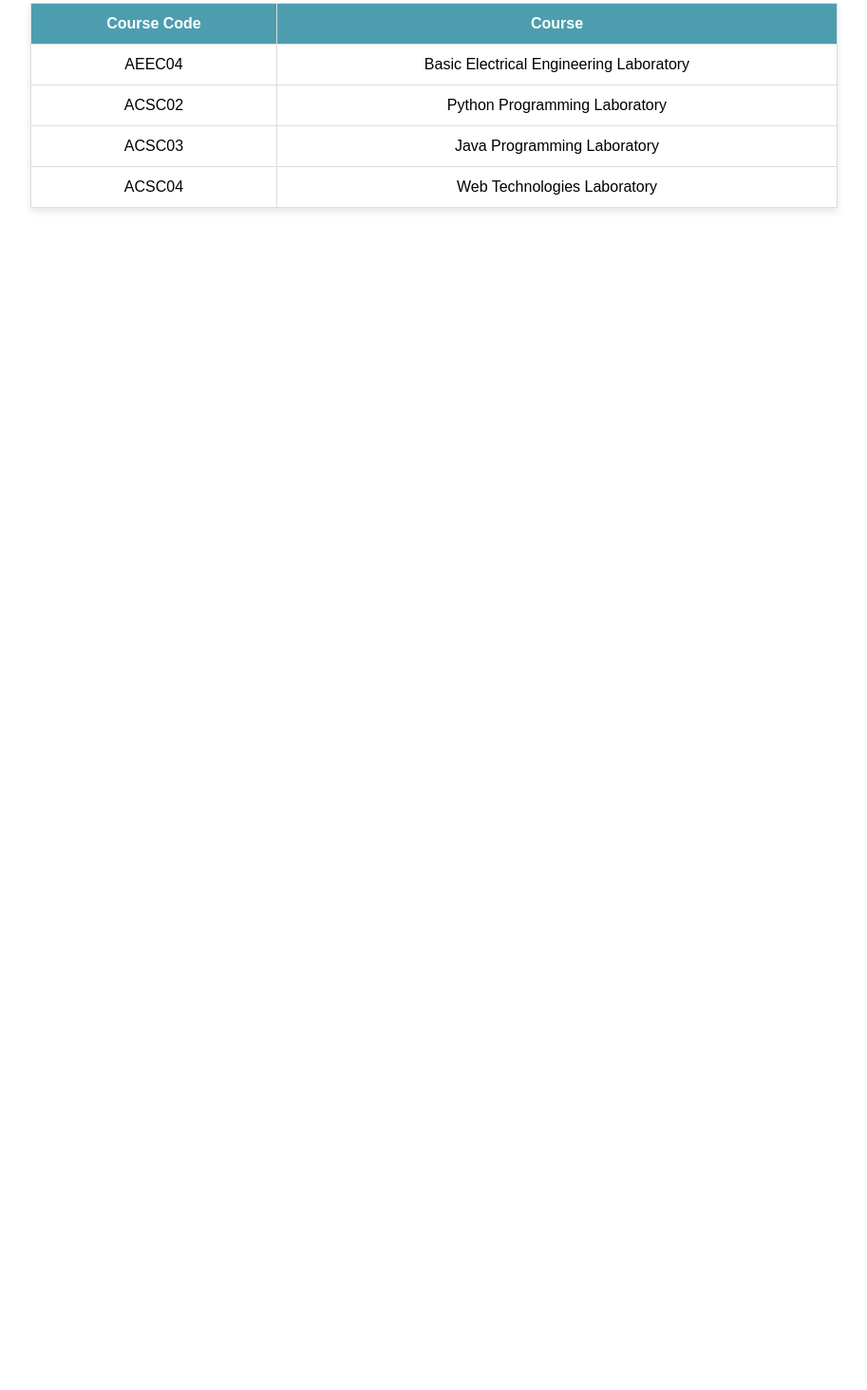
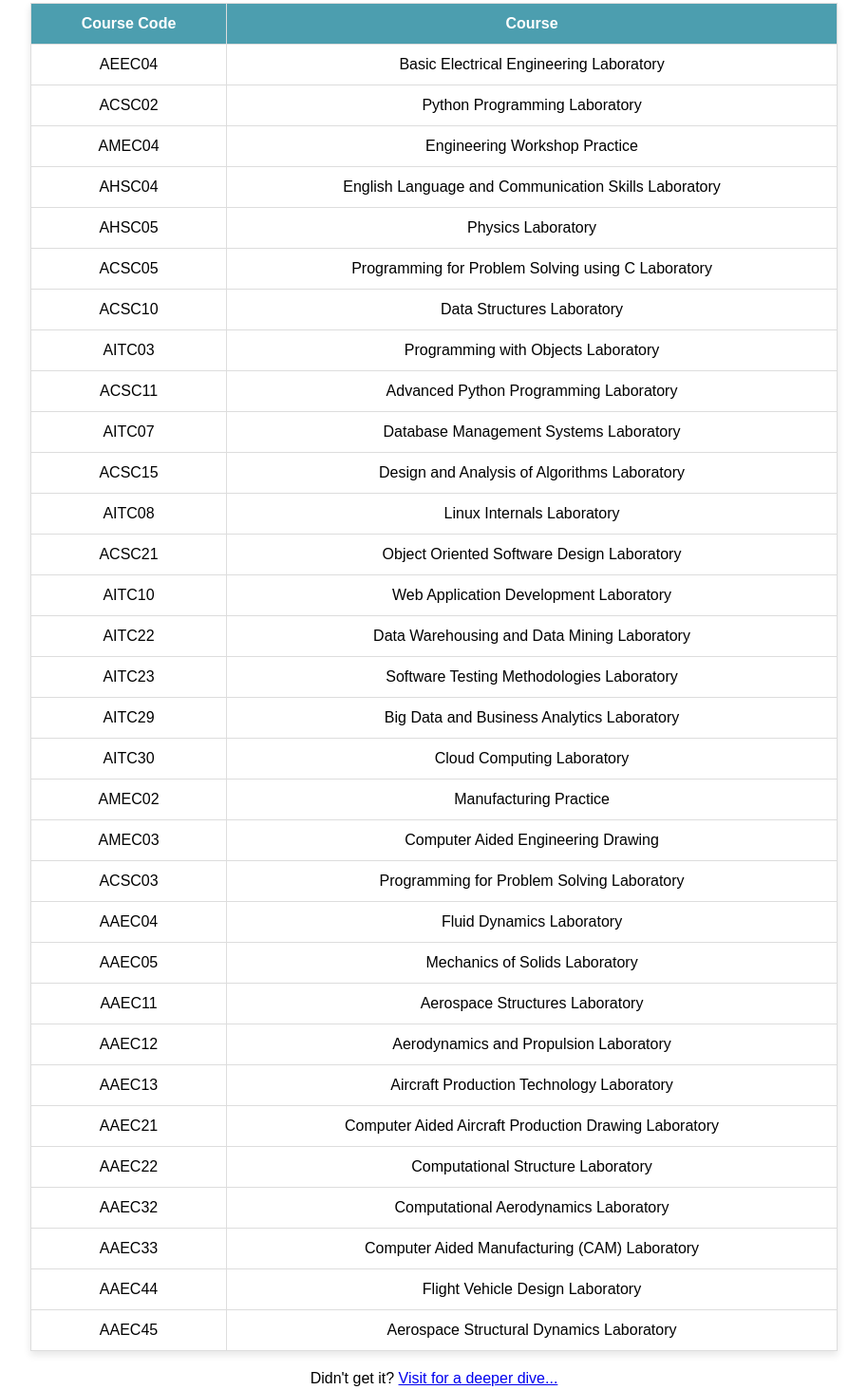
Before and after one commit to SaiKiranNaik03/Webonixs, a plain HTML site: page courseCode.html in a window 1280 px wide. Shown: the part 95-1559 px from the top of the page at 95% size, without its empty margins (183-1096 px from the left). Before the commit the page ends 800 px from the top, so only its background shows below. Drawn offline with Linux system fonts and the light colour scheme.

Commit message:
final change

```diff
--- a/courseCode.html
+++ b/courseCode.html
@@ -31,16 +31,129 @@
                 <td>Python Programming Laboratory</td>
             </tr>
             <tr>
-                <td title="copy" class="copy-field">ACSC03</td>
-                <td>Java Programming Laboratory</td>
+                <td title="copy" class="copy-field">AMEC04</td>
+                <td>Engineering Workshop Practice</td>
             </tr>
             <tr>
-                <td title="copy" class="copy-field">ACSC04</td>
-                <td>Web Technologies Laboratory</td>
+                <td title="copy" class="copy-field">AHSC04</td>
+                <td>English Language and Communication Skills Laboratory</td>
+            </tr>
+            <tr>
+                <td title="copy" class="copy-field">AHSC05</td>
+                <td>Physics Laboratory</td>
+            </tr>
+            <tr>
+                <td title="copy" class="copy-field">ACSC05</td>
+                <td>Programming for Problem Solving using C Laboratory</td>
+            </tr>
+            <tr>
+                <td title="copy" class="copy-field">ACSC10</td>
+                <td>Data Structures Laboratory</td>
+            </tr>
+            <tr>
+                <td title="copy" class="copy-field">AITC03</td>
+                <td>Programming with Objects Laboratory</td>
+            </tr>
+            <tr>
+                <td title="copy" class="copy-field">ACSC11</td>
+                <td>Advanced Python Programming Laboratory</td>
+            </tr>
+            <tr>
+                <td title="copy" class="copy-field">AITC07</td>
+                <td>Database Management Systems Laboratory</td>
+            </tr>
+            <tr>
+                <td title="copy" class="copy-field">ACSC15</td>
+                <td>Design and Analysis of Algorithms Laboratory</td>
+            </tr>
+            <tr>
+                <td title="copy" class="copy-field">AITC08</td>
+                <td>Linux Internals Laboratory</td>
+            </tr>
+            <tr>
+                <td title="copy" class="copy-field">ACSC21</td>
+                <td>Object Oriented Software Design Laboratory</td>
+            </tr>
+            <tr>
+                <td title="copy" class="copy-field">AITC10</td>
+                <td>Web Application Development Laboratory</td>
+            </tr>
+            <tr>
+                <td title="copy" class="copy-field">AITC22</td>
+                <td>Data Warehousing and Data Mining Laboratory</td>
+            </tr>
+            <tr>
+                <td title="copy" class="copy-field">AITC23</td>
+                <td>Software Testing Methodologies Laboratory</td>
+            </tr>
+            <tr>
+                <td title="copy" class="copy-field">AITC29</td>
+                <td>Big Data and Business Analytics Laboratory</td>
+            </tr>
+            <tr>
+                <td title="copy" class="copy-field">AITC30</td>
+                <td>Cloud Computing Laboratory</td>
+            </tr>
+            <tr>
+                <td title="copy" class="copy-field">AMEC02</td>
+                <td>Manufacturing Practice</td>
+            </tr>
+            <tr>
+                <td title="copy" class="copy-field">AMEC03</td>
+                <td>Computer Aided Engineering Drawing</td>
+            </tr>
+            <tr>
+                <td title="copy" class="copy-field">ACSC03</td>
+                <td>Programming for Problem Solving Laboratory</td>
+            </tr>
+            <tr>
+                <td title="copy" class="copy-field">AAEC04</td>
+                <td>Fluid Dynamics Laboratory</td>
+            </tr>
+            <tr>
+                <td title="copy" class="copy-field">AAEC05</td>
+                <td>Mechanics of Solids Laboratory</td>
+            </tr>
+            <tr>
+                <td title="copy" class="copy-field">AAEC11</td>
+                <td>Aerospace Structures Laboratory</td>
+            </tr>
+            <tr>
+                <td title="copy" class="copy-field">AAEC12</td>
+                <td>Aerodynamics and Propulsion Laboratory</td>
+            </tr>
+            <tr>
+                <td title="copy" class="copy-field">AAEC13</td>
+                <td>Aircraft Production Technology Laboratory</td>
+            </tr>
+            <tr>
+                <td title="copy" class="copy-field">AAEC21</td>
+                <td>Computer Aided Aircraft Production Drawing Laboratory</td>
+            </tr>
+            <tr>
+                <td title="copy" class="copy-field">AAEC22</td>
+                <td>Computational Structure Laboratory</td>
+            </tr>
+            <tr>
+                <td title="copy" class="copy-field">AAEC32</td>
+                <td>Computational Aerodynamics Laboratory</td>
+            </tr>
+            <tr>
+                <td title="copy" class="copy-field">AAEC33</td>
+                <td>Computer Aided Manufacturing (CAM) Laboratory</td>
+            </tr>
+            <tr>
+                <td title="copy" class="copy-field">AAEC44</td>
+                <td>Flight Vehicle Design Laboratory</td>
+            </tr>
+            <tr>
+                <td title="copy" class="copy-field">AAEC45</td>
+                <td>Aerospace Structural Dynamics Laboratory</td>
             </tr>
         </tbody>
     </table>
-
+    <p>Didn't get it? <a href="https://www.iare.ac.in/?q=Departments">Visit for a deeper dive...</a></p>
+    <br><br><br><br>
     <script src="courseCode.js"></script>
 
 </body>
--- a/style1.css
+++ b/style1.css
@@ -151,9 +151,9 @@ p {
         font-size: 30px;
     }
 
-    p {
+    p , a {
         letter-spacing: 0px;
-        font-size: 12px;
+        font-size: 12px ;
     }
 
     #love {
--- a/style2.css
+++ b/style2.css
@@ -132,7 +132,7 @@ h1 {
 }
 
 p {
-    letter-spacing: 1px;
+    letter-spacing: 0.8px;
     font-size: 15px;
     margin-bottom: 5px;
     animation: fadeInHeader 1.5s ease-out;
@@ -153,7 +153,7 @@ p {
         font-size: 30px;
     }
 
-    p {
+    p , a{
         letter-spacing: 0px;
         font-size: 12px;
     }
@@ -188,6 +188,7 @@ p {
         width: 35px !important;
         height: 35px !important;
         font-size: 5px !important;
+        box-shadow: none;
     }
     #theme{
         width:25px;
@@ -259,6 +260,7 @@ p {
     left: 85%;
     background: none;
     z-index: 100;
+    box-shadow: 0 0 6px rgba(211, 211, 211, 0.5);
 }
 
 #theme{
```
Also changed, not shown: index.html (+1 -1 lines).
